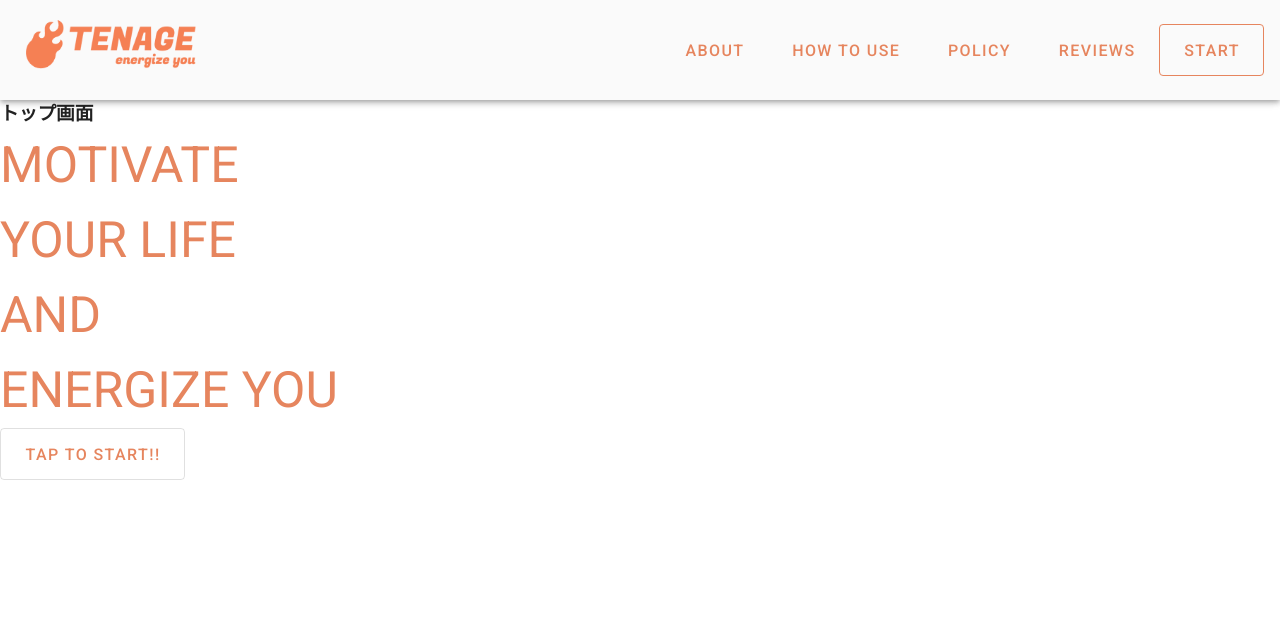
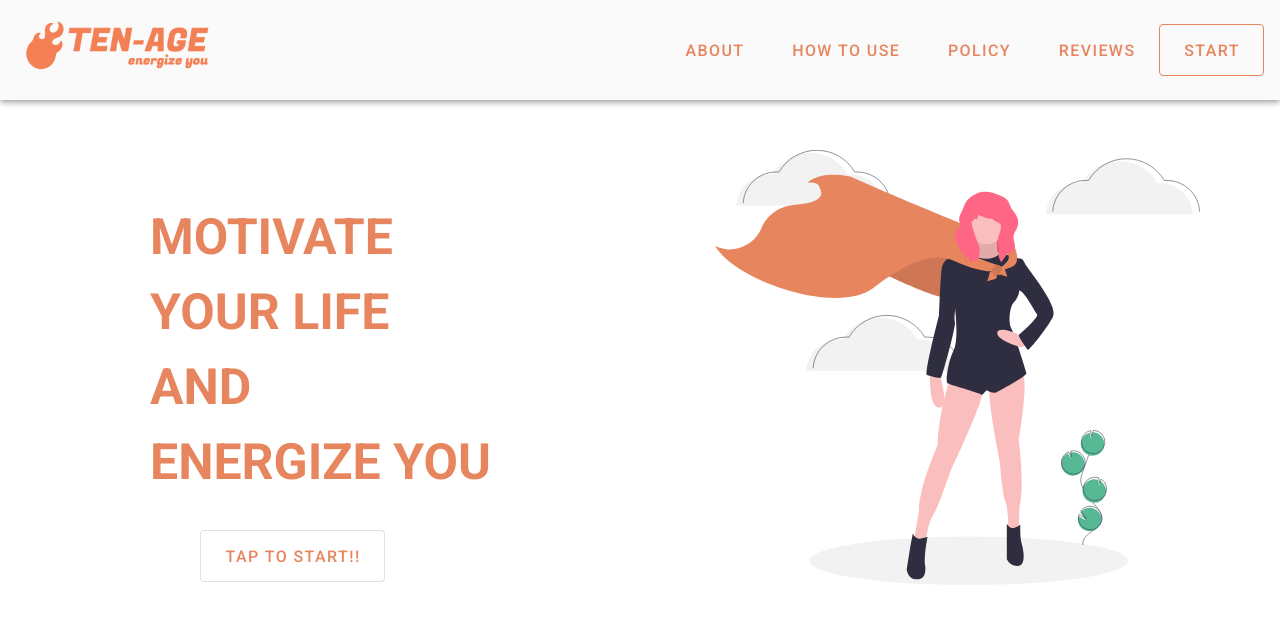
Before and after one commit to akitoshi-m/TENAGE, a Vue app: page / in a window 1280 px wide. Shown: the top 624 px of the page. Built offline with nearby package versions, Linux system fonts and the light colour scheme.

Commit message:
[Add] topページのメイン部分

```diff
--- a/src/components/Top.vue
+++ b/src/components/Top.vue
@@ -1,35 +1,131 @@
 <template>
   <div>
     <TopHeader></TopHeader>
-    <h3>トップ画面</h3>
     <div>
-      <div>
-        <div>
-          <span class="top-text">MOTIVATE</span>
+      <div class="top">
+        <div class="top-left">
+          <div class="top-left-text">MOTIVATE</div>
+          <div class="top-left-text">YOUR LIFE</div>
+          <div class="top-left-text">AND</div>
+          <div class="top-left-text">ENERGIZE YOU</div>
+          <div class="top-left-button">
+            <v-btn
+              color="#E6855E"
+              outlined
+              text
+              x-large
+            >Tap to START!!</v-btn>
+          </div>
         </div>
-        <div>
-          <span class="top-text">YOUR LIFE</span>
+        <div class="top-right">
+          <!-- <div class="top-right-img"> -->
+          <img src="@/assets/tenage_top.svg">
+          <!-- </div> -->
         </div>
-        <div>
-          <span class="top-text">AND</span>
+      </div>
+      <div class="card">
+        <div class="card-title">
+
         </div>
-        <div>
-          <span class="top-text">ENERGIZE YOU</span>
+        <div class="card-left">
+
         </div>
-        <v-btn
-          color="#E6855E"
-          outlined
-          text
-          x-large
-        >Tap to START!!</v-btn>
+        <div class="card-right">
+
+        </div>
+      </div>
+      <div class="card">
+        <div class="card-title">
+
+        </div>
+        <div class="card-left">
+
+        </div>
+        <div class="card-right">
+
+        </div>
+      </div>
+      <div class="card">
+        <div class="card-title">
+
+        </div>
+        <div class="card-left">
+
+        </div>
+        <div class="card-right">
+
+        </div>
+      </div>
+      <div class="card">
+        <div class="card-title">
+
+        </div>
+        <div class="card-left">
+
+        </div>
+        <div class="card-right">
+
+        </div>
+      </div>
+      <div class="card">
+        <div class="card-title">
+
+        </div>
+        <div class="card-left">
+
+        </div>
+        <div class="card-right">
+
+        </div>
       </div>
     </div>
   </div>
 </template>
 
 <style scoped>
-.top-text {
+.top {
+  display: flex;
+}
+
+.top-left {
+  width: 50%;
+  margin: 100px 0 0 150px;
+}
+
+.top-left-text {
   color: #E6855E;
   font-size: 50px;
+  font-weight: bold;
+}
+
+.top-left-button {
+  margin-top: 30px;
+  padding-left: 50px;
+}
+
+.top-right {
+  width: 50%;
+  display: flex;
+}
+
+.top-right > img {
+  padding: 50px 80px 0 0;
+  width: 100%;
+}
+
+.card {
+
+}
+
+.card-title {
+
+}
+
+.card-left {
+
+}
+
+.cart-right {
+
 }
 </style>
```
Also changed, not shown: src/assets/TENAGE_logo.png.
